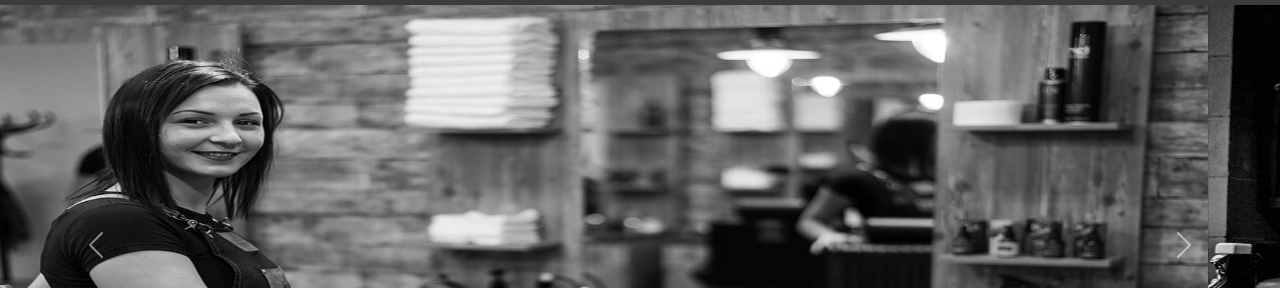
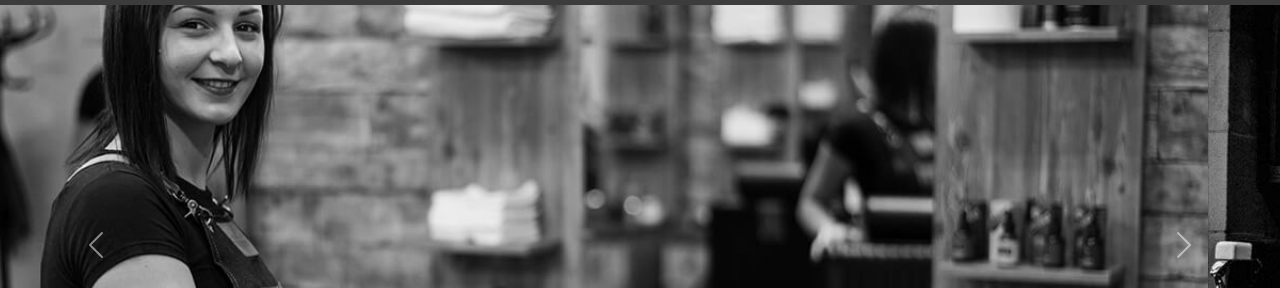
Before and after one commit to lntel/BarclayChallenge, a website: page public/index.html in a window 1280 px wide. Shown: the part 51-339 px from the top of the page. Drawn offline with nearby package versions, Linux system fonts and the light colour scheme.

Commit message:
Updated bg

```diff
--- a/public/style.css
+++ b/public/style.css
@@ -6,7 +6,8 @@ body{
 
 .main_img {
   max-height: 60vh;
-  background-size: auto;
+  background-size: cover;
+  object-fit: cover;
   background-repeat: no-repeat;
   filter:grayscale(100%);
 }
```
